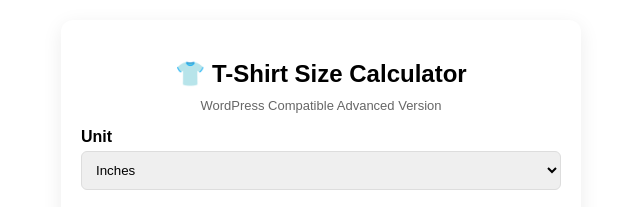
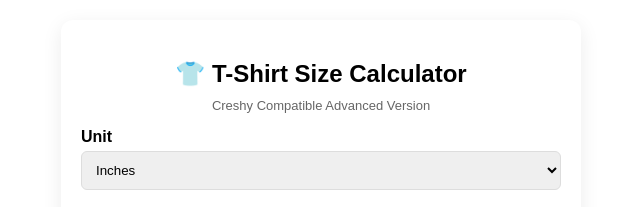
Before and after one commit to syedmuhammadsufyan67-maker/T-Shirt, a plain HTML site: page index.html in a window 1280 px wide. Shown: the top 207 px of the page, 319-959 px from the left. Drawn offline with Linux system fonts and the light colour scheme.

Commit message:
Update index.html

```diff
--- a/index.html
+++ b/index.html
@@ -91,7 +91,7 @@
 
 <div class="tshirt-calculator">
   <h2>👕 T-Shirt Size Calculator</h2>
-  <div class="subtext">WordPress Compatible Advanced Version</div>
+  <div class="subtext">Creshy Compatible Advanced Version</div>
 
   <label>Unit</label>
   <select id="unit">
```
